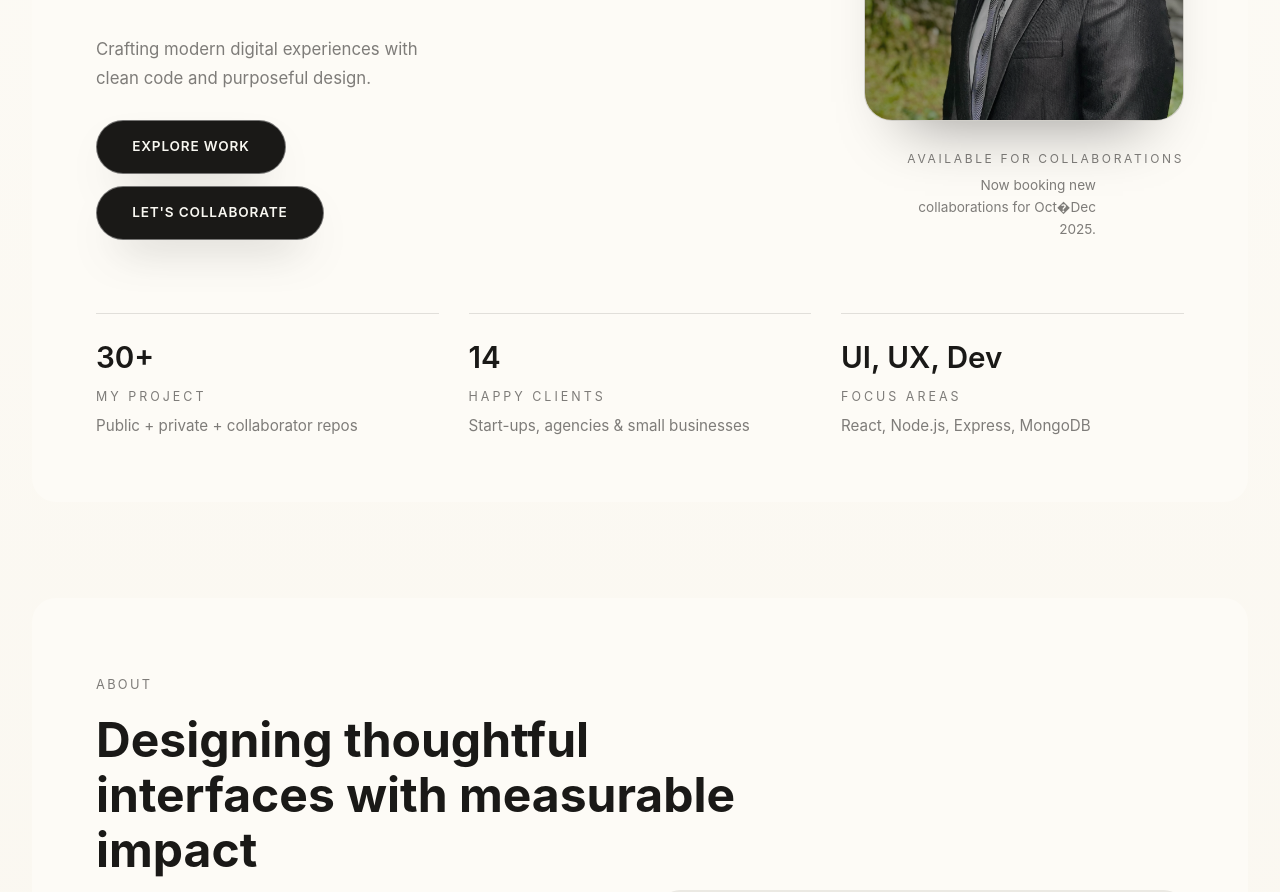
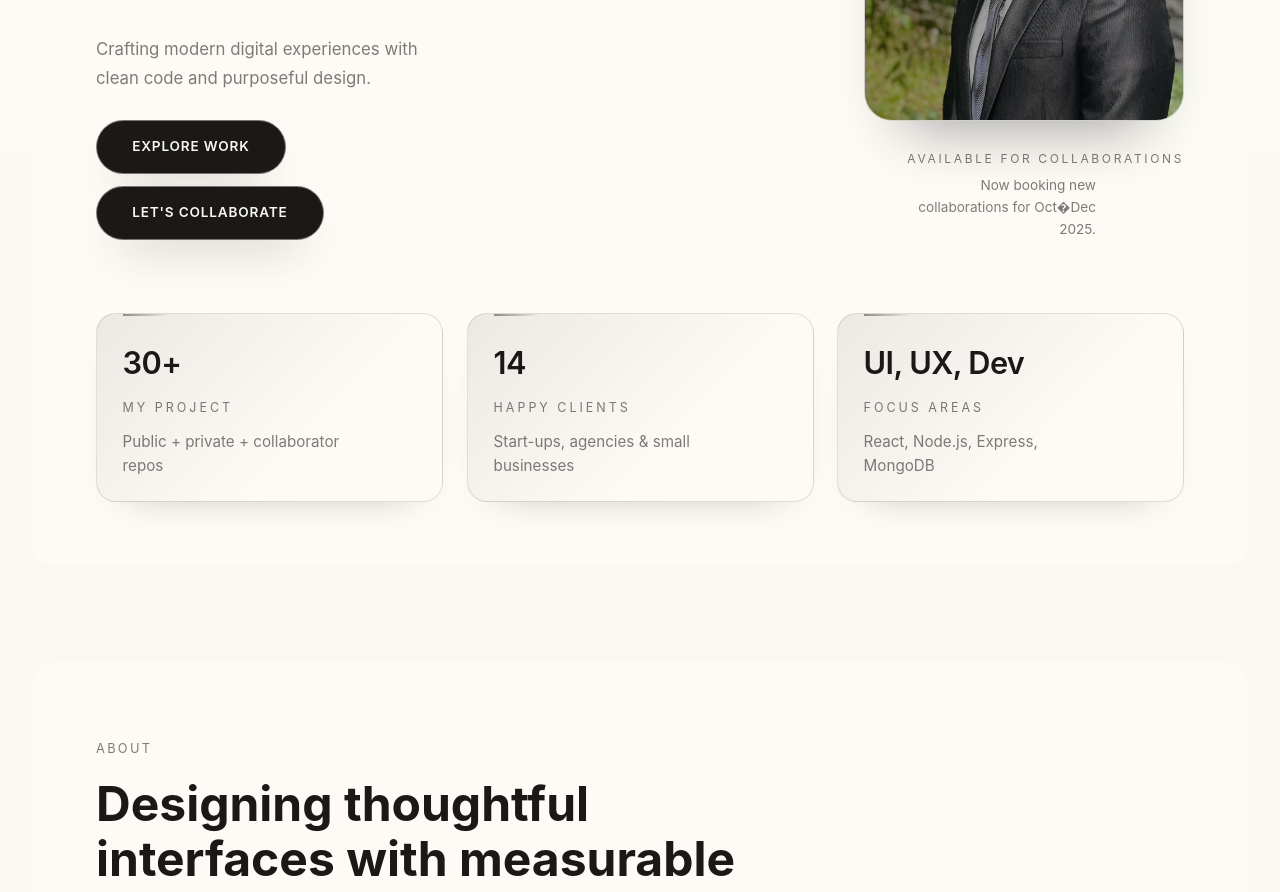
Before and after one commit to ThenukaAnjala/Project-my, a React (Vite) app: page / in a window 1280 px wide. Shown: the part 594-1486 px from the top of the page. Built offline with nearby package versions, Linux system fonts and the light colour scheme; no server answers.

Commit message:
Enhance NavBar component with active section tracking and styling for improved navigation feedback

```diff
--- a/src/components/NavBar.jsx
+++ b/src/components/NavBar.jsx
@@ -42,6 +42,7 @@ function NavBar() {
   const [isCollapsed, setIsCollapsed] = useState(false)
   const [isScrolled, setIsScrolled] = useState(false)
   const [isHidden, setIsHidden] = useState(false)
+  const [activeSection, setActiveSection] = useState('home')
   const [theme, setTheme] = useState(getInitialTheme)
   const lastScrollY = useRef(0)
 
@@ -133,6 +134,36 @@ function NavBar() {
   }, [isMenuOpen])
 
   useEffect(() => {
+    if (typeof window === 'undefined') {
+      return
+    }
+
+    const sectionElements = SECTIONS.map((section) => document.getElementById(section.id)).filter(Boolean)
+    if (!sectionElements.length) {
+      return
+    }
+
+    const observer = new IntersectionObserver(
+      (entries) => {
+        entries.forEach((entry) => {
+          if (entry.isIntersecting) {
+            setActiveSection(entry.target.id)
+          }
+        })
+      },
+      {
+        root: null,
+        rootMargin: '-45% 0px -45% 0px',
+        threshold: 0.1,
+      },
+    )
+
+    sectionElements.forEach((section) => observer.observe(section))
+
+    return () => observer.disconnect()
+  }, [])
+
+  useEffect(() => {
     if (isMenuOpen) {
       setIsHidden(false)
     }
@@ -168,6 +199,7 @@ function NavBar() {
 
     const target = document.getElementById(id)
     if (target) {
+      setActiveSection(id)
       target.scrollIntoView({ behavior: 'smooth' })
     }
 
@@ -209,7 +241,7 @@ function NavBar() {
                 key={section.id}
                 href={`#${section.id}`}
                 onClick={(event) => handleNavClick(event, section.id)}
-                className="navbar__link"
+                className={`navbar__link ${activeSection === section.id ? 'navbar__link--active' : ''}`}
               >
                 {section.label}
               </a>
@@ -270,7 +302,7 @@ function NavBar() {
                   key={section.id}
                   href={`#${section.id}`}
                   onClick={(event) => handleNavClick(event, section.id)}
-                  className="navbar__overlay-link"
+                  className={`navbar__overlay-link ${activeSection === section.id ? 'navbar__overlay-link--active' : ''}`}
                 >
                   {section.label}
                 </a>
--- a/src/styles/HeroSection.css
+++ b/src/styles/HeroSection.css
@@ -420,19 +420,85 @@
   margin: 0;
   display: grid;
   grid-template-columns: repeat(auto-fit, minmax(180px, 1fr));
-  gap: 1.85rem;
+  gap: clamp(1rem, 2vw, 1.5rem);
 }
 
 .hero__stats li {
-  padding-top: 1.25rem;
-  border-top: 1px solid var(--color-border);
+  position: relative;
+  display: flex;
+  flex-direction: column;
+  gap: 0.35rem;
+  padding: 1.5rem 1.6rem;
+  border-radius: 20px;
+  border: 1px solid var(--color-border);
+  background: linear-gradient(135deg, var(--color-accent-soft), transparent 65%);
+  box-shadow: 0 18px 40px -32px rgba(0, 0, 0, 0.35);
+  overflow: hidden;
+  animation: heroStatPop 880ms cubic-bezier(0.16, 1, 0.3, 1) both;
+  animation-delay: calc(var(--stat-delay, 0) * 120ms);
+  will-change: transform, opacity;
+  transition: transform 240ms ease, box-shadow 240ms ease, border-color 240ms ease, background 240ms ease;
+}
+
+.hero__stats li::before {
+  content: '';
+  position: absolute;
+  top: 0;
+  left: 1.6rem;
+  width: 46px;
+  height: 2px;
+  background: linear-gradient(90deg, var(--color-text), transparent);
+  opacity: 0.45;
+  transform: scaleX(0.6);
+  transform-origin: left;
+  animation: heroStatLine 900ms ease both;
+  animation-delay: calc(var(--stat-delay, 0) * 120ms);
+}
+
+.hero__stats li::after {
+  content: '';
+  position: absolute;
+  inset: -40% -60% auto auto;
+  width: 120%;
+  height: 200%;
+  background: linear-gradient(120deg, transparent 35%, rgba(255, 255, 255, 0.35) 50%, transparent 65%);
+  opacity: 0.35;
+  transform: translateX(-160%) skewX(-12deg);
+  animation: heroStatSweep 1400ms ease both;
+  animation-delay: calc(var(--stat-delay, 0) * 140ms + 120ms);
+  pointer-events: none;
+}
+
+.hero__stats li:nth-child(1) {
+  --stat-delay: 0;
+}
+
+.hero__stats li:nth-child(2) {
+  --stat-delay: 1;
+}
+
+.hero__stats li:nth-child(3) {
+  --stat-delay: 2;
+}
+
+.hero__stats li:nth-child(4) {
+  --stat-delay: 3;
+}
+
+.hero__stats li:nth-child(5) {
+  --stat-delay: 4;
+}
+
+.hero__stats li:nth-child(6) {
+  --stat-delay: 5;
 }
 
 .hero__stat-value {
   display: block;
-  font-size: 1.85rem;
+  font-size: clamp(1.8rem, 2.4vw, 2.3rem);
   font-weight: 600;
   color: var(--color-text);
+  letter-spacing: -0.02em;
 }
 
 .hero__stat-label {
@@ -448,7 +514,65 @@
   display: block;
   font-size: 0.95rem;
   color: var(--color-muted);
-  margin-top: 0.45rem;
+  margin-top: 0.4rem;
+  line-height: 1.55;
+  max-width: 26ch;
+}
+
+:root[data-theme="dark"] .hero__stats li {
+  background: linear-gradient(135deg, rgba(245, 242, 234, 0.08), transparent 70%);
+  box-shadow: 0 18px 40px -32px rgba(0, 0, 0, 0.7);
+}
+
+@media (hover: hover) {
+  .hero__stats li:hover {
+    transform: translateY(-6px);
+    border-color: rgba(26, 25, 23, 0.28);
+    box-shadow: 0 24px 48px -32px rgba(0, 0, 0, 0.45);
+  }
+}
+
+@keyframes heroStatPop {
+  from {
+    opacity: 0;
+    transform: translateY(14px) scale(0.97);
+  }
+  70% {
+    opacity: 1;
+    transform: translateY(-2px) scale(1.02);
+  }
+  100% {
+    opacity: 1;
+    transform: translateY(0) scale(1);
+  }
+}
+
+@keyframes heroStatLine {
+  from {
+    transform: scaleX(0);
+    opacity: 0.2;
+  }
+  to {
+    transform: scaleX(1);
+    opacity: 0.45;
+  }
+}
+
+@keyframes heroStatSweep {
+  from {
+    transform: translateX(-160%) skewX(-12deg);
+  }
+  to {
+    transform: translateX(120%) skewX(-12deg);
+  }
+}
+
+@media (prefers-reduced-motion: reduce) {
+  .hero__stats li,
+  .hero__stats li::before,
+  .hero__stats li::after {
+    animation: none;
+  }
 }
 
 :root[data-theme="dark"] .hero__button {
@@ -547,6 +671,10 @@
     gap: 1rem;
   }
 
+  .hero__stats li {
+    padding: 1.2rem 1.3rem;
+  }
+
   .hero__stat-value {
     font-size: 1.6rem;
   }
--- a/src/styles/NavBar.css
+++ b/src/styles/NavBar.css
@@ -163,6 +163,15 @@
 }
 
 .navbar__link:hover::after {
+  width: 100%;
+}
+
+.navbar__link--active {
+  color: var(--color-text);
+  font-weight: 600;
+}
+
+.navbar__link--active::after {
   width: 100%;
 }
 
@@ -482,6 +491,11 @@
   color: #ffffff;
 }
 
+.navbar__overlay-link--active {
+  color: #ffffff;
+  text-shadow: 0 12px 30px rgba(255, 255, 255, 0.2);
+}
+
 .navbar__overlay-meta {
   display: flex;
   flex-direction: column;
```
